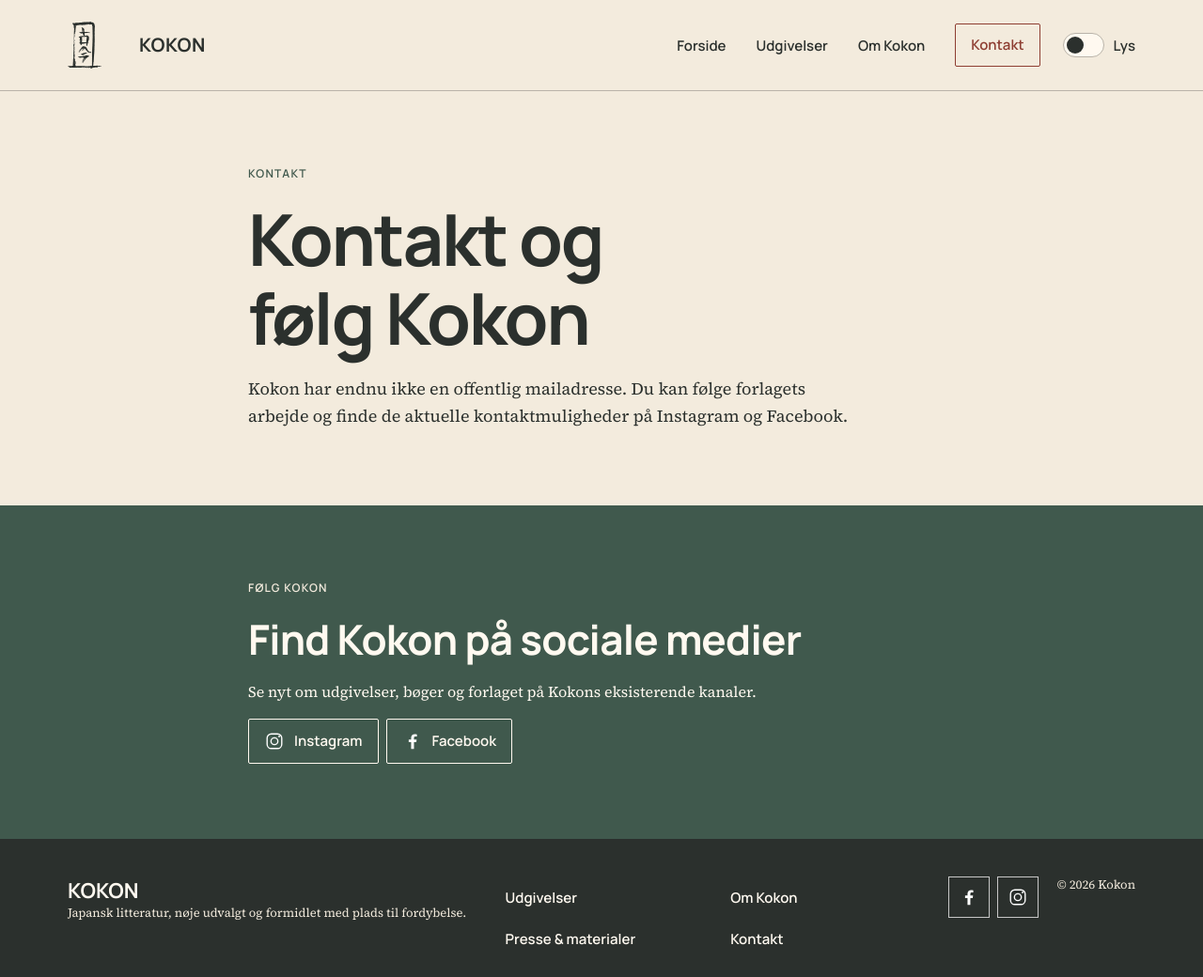
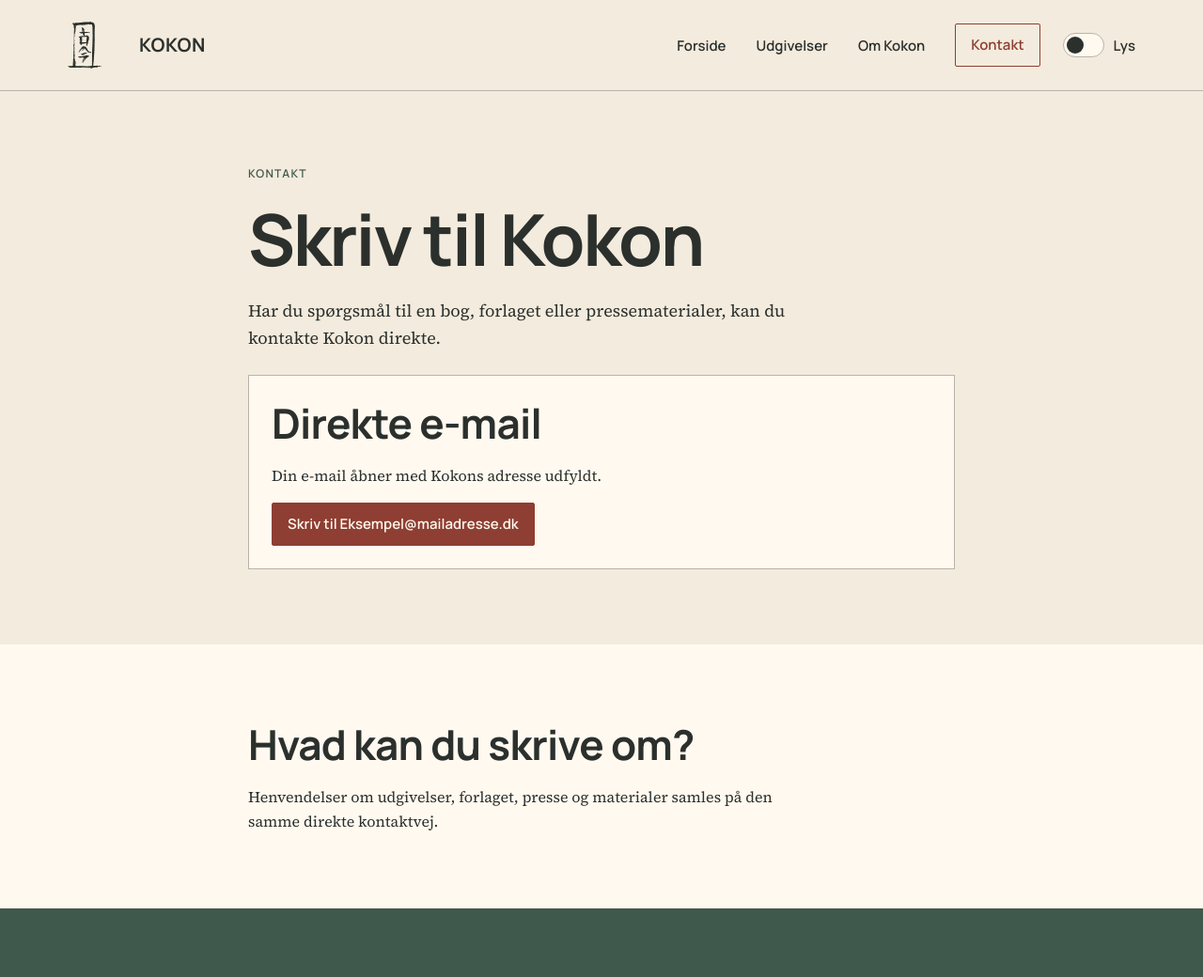
Before and after one commit to Kimchibul-EK/kokon-website, a website: page kontakt.html in a window 1280 px wide. Shown: the top 1040 px of the page at 94% size. Drawn offline with Linux system fonts and the light colour scheme.

Commit message:
Revert "Remove unavailable email contact"
This reverts commit 9960e04a399f8dcc6bbc4c05b58659824e63e4b2.

```diff
--- a/kontakt.html
+++ b/kontakt.html
@@ -41,15 +41,23 @@
     <section class="sektion">
       <div class="sektion-indhold smal lodret-indhold">
         <p class="overlinje">Kontakt</p>
-        <h1>Kontakt og følg Kokon</h1>
-        <p class="indledning">Kokon har endnu ikke en offentlig mailadresse. Du kan følge forlagets arbejde og finde de aktuelle kontaktmuligheder på Instagram og Facebook.</p>
+        <h1>Skriv til Kokon</h1>
+        <p class="indledning">Har du spørgsmål til en bog, forlaget eller pressematerialer, kan du kontakte Kokon direkte.</p>
+        <div class="kontaktkort lodret-indhold">
+          <h2>Direkte e-mail</h2>
+          <p>Din e-mail åbner med Kokons adresse udfyldt.</p>
+          <a class="knap" href="mailto:Eksempel@mailadresse.dk">Skriv til Eksempel@mailadresse.dk</a>
+        </div>
       </div>
+    </section>
+    <section class="sektion flade-sektion">
+      <div class="sektion-indhold smal lodret-indhold"><h2>Hvad kan du skrive om?</h2><p>Henvendelser om udgivelser, forlaget, presse og materialer samles på den samme direkte kontaktvej.</p></div>
     </section>
     <section class="sektion groen-sektion" aria-labelledby="foelg-kokon-titel">
       <div class="sektion-indhold smal lodret-indhold">
         <p class="overlinje">Følg Kokon</p>
-        <h2 id="foelg-kokon-titel">Find Kokon på sociale medier</h2>
-        <p>Se nyt om udgivelser, bøger og forlaget på Kokons eksisterende kanaler.</p>
+        <h2 id="foelg-kokon-titel">Følg med hos Kokon</h2>
+        <p>Find nyt om udgivelser, bøger og forlaget på Instagram og Facebook.</p>
         <div class="sociale-handlinger">
           <a class="knap paa-moerk" href="https://www.instagram.com/forlagetkokon/" target="_blank" rel="noopener noreferrer" aria-label="Følg Kokon på Instagram (åbner i ny fane)"><img class="socialt-ikon" src="/assets/images/instagram.svg" alt="" width="22" height="22">Instagram</a>
           <a class="knap paa-moerk" href="https://www.facebook.com/profile.php?id=61572699365491" target="_blank" rel="noopener noreferrer" aria-label="Følg Kokon på Facebook (åbner i ny fane)"><img class="socialt-ikon" src="/assets/images/facebook.svg" alt="" width="22" height="22">Facebook</a>
```
Also changed, not shown: scripts/check-project.mjs (+3 -4 lines), README.md.
